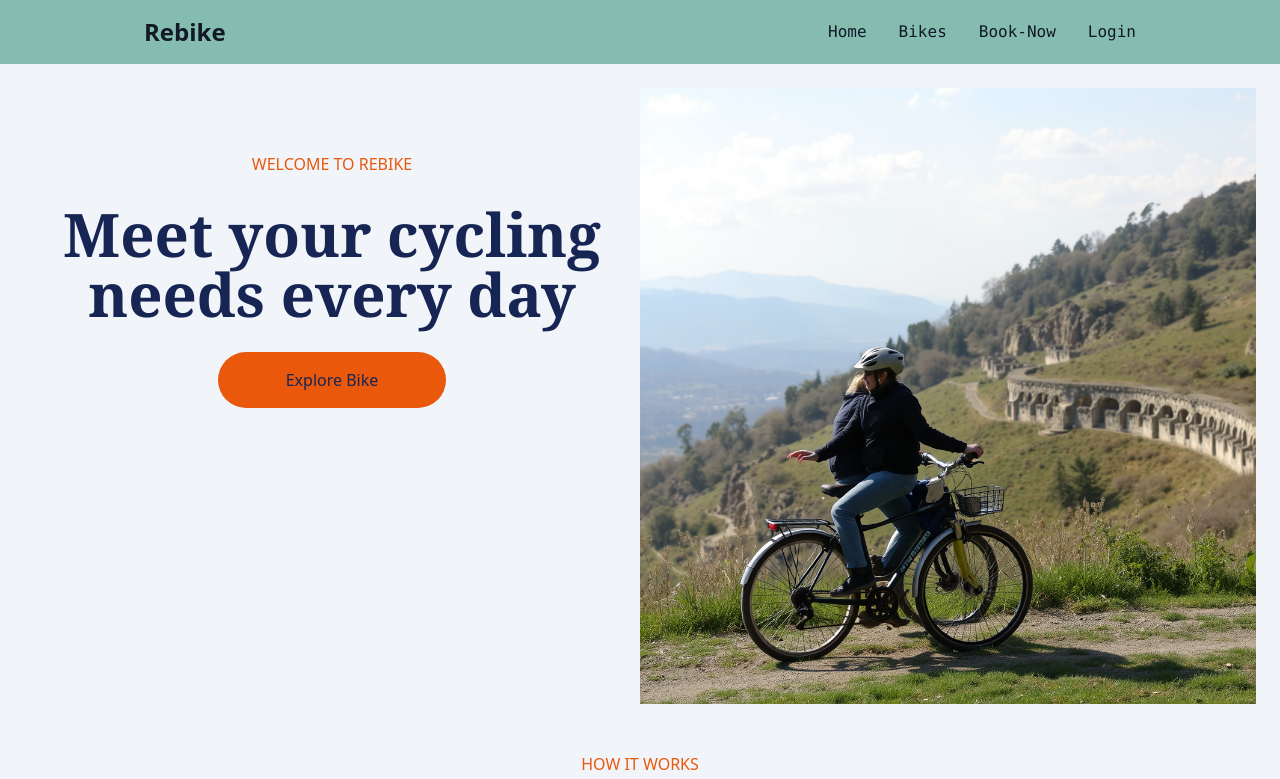
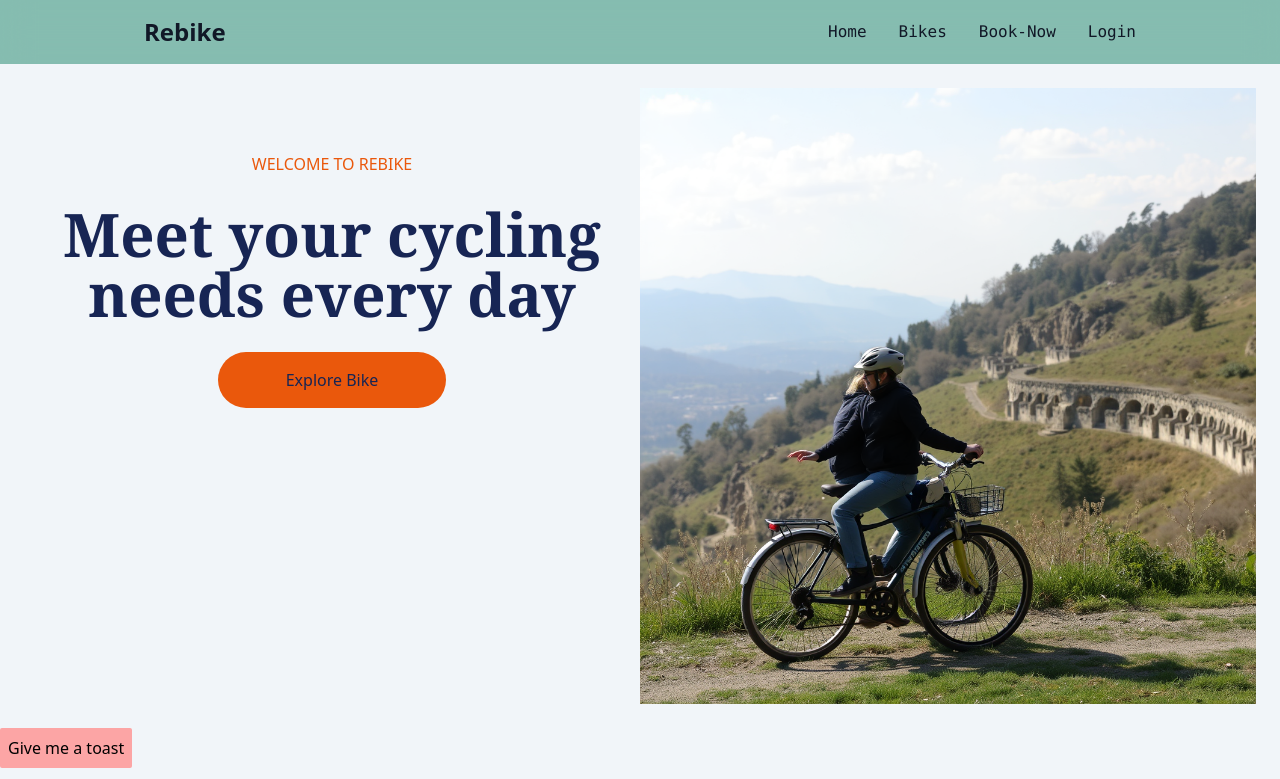
Before and after one commit to martinjohnm/two-wheeler-rental-app, a React (Vite) app in the folder frontend/: page / in a window 1280 px wide. Shown: the top 779 px of the page. Built offline with nearby package versions, Linux system fonts and the light colour scheme.

Commit message:
sonner toast added

```diff
--- a/frontend/package.json
+++ b/frontend/package.json
@@ -13,7 +13,8 @@
     "react": "^18.3.1",
     "react-dom": "^18.3.1",
     "react-icons": "^5.3.0",
-    "react-router-dom": "^6.26.1"
+    "react-router-dom": "^6.26.1",
+    "sonner": "^1.5.0"
   },
   "devDependencies": {
     "@eslint/js": "^9.9.0",
--- a/frontend/src/App.tsx
+++ b/frontend/src/App.tsx
@@ -4,18 +4,18 @@ import { BrowserRouter, Route, Routes } from 'react-router-dom'
 import { Home } from './pages/Home'
 import { Login } from './pages/Login'
 import { SignUp } from './pages/SignUp'
-
+import { Toaster } from 'sonner'
 
 function App() {
   return (
     <BrowserRouter>
+      <Toaster className='bg-red-500' position='top-right' richColors/>
       <Routes>
           <Route path='/' element={<Home/>}/>
           <Route path='/login' element={<Login/>}/>
           <Route path='/signup' element={<SignUp/>}/>
       </Routes>
     </BrowserRouter>
-
   )
 }
 
--- a/frontend/src/main.tsx
+++ b/frontend/src/main.tsx
@@ -5,6 +5,6 @@ import './index.css'
 
 createRoot(document.getElementById('root')!).render(
   <StrictMode>
-    <App />
+      <App />
   </StrictMode>,
 )
--- a/frontend/src/pages/Home.tsx
+++ b/frontend/src/pages/Home.tsx
@@ -1,16 +1,21 @@
 import { Hero } from "../components/Hero"
 import { Navbar } from "../components/Navbar"
 import { Steps } from "../components/Steps"
-
-
+import { toast } from "sonner"
 
 
 export const Home = () => {
+
+
     return <div className="bg-slate-100">
 
         <Navbar/>
         <Hero/>
+        <button onClick={() => toast.success('My first toast')} className="bg-red-300 rounded-sm p-2">
+        Give me a toast
+        </button>
         <Steps/>
+
 
     </div>
 
```
Also changed, not shown: 1 other file (tests, documents, lock files or other folders).
